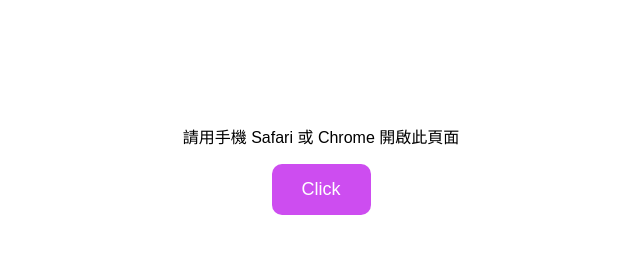
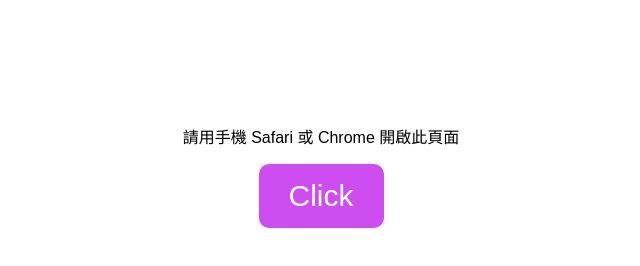
Before and after one commit to lessmojito/ig, a plain HTML site: page index.html in a window 1280 px wide. Shown: the whole page, without its empty margins (319-959 px from the left). Drawn offline with Linux system fonts and the light colour scheme.

Commit message:
Update index.html

```diff
--- a/index.html
+++ b/index.html
@@ -11,7 +11,7 @@
       }
       .btn {
         padding: 15px 30px;
-        font-size: 18px;
+        font-size: 30px;
         background-color: #cd4df0;
         color: white;
         border: none;
@@ -22,7 +22,7 @@
   </head>
   <body>
     <p>請用手機 Safari 或 Chrome 開啟此頁面</p>
-    <button class="btn" onclick="location.href='https://www.instagram.com/accounts/edit/'">
+    <button class="btn" onclick="location.href='instagram://avatar_editor'">
       Click
     </button>
   </body>
```
